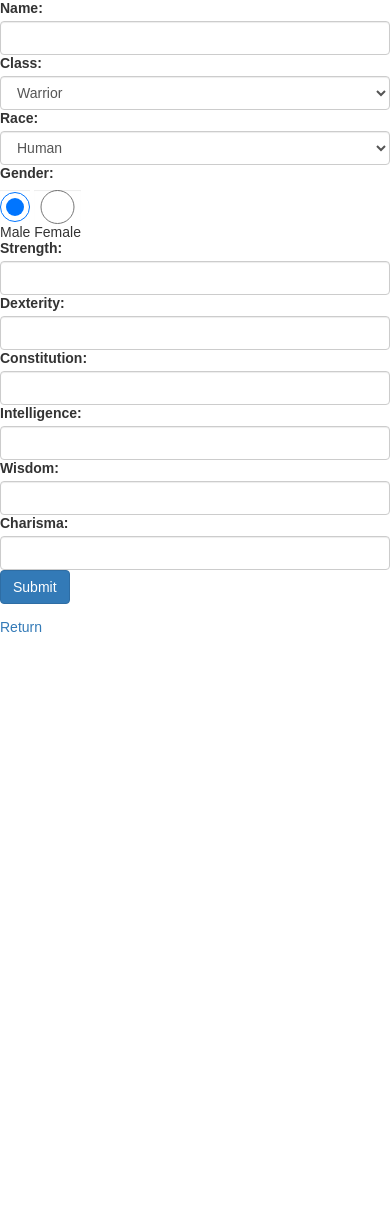
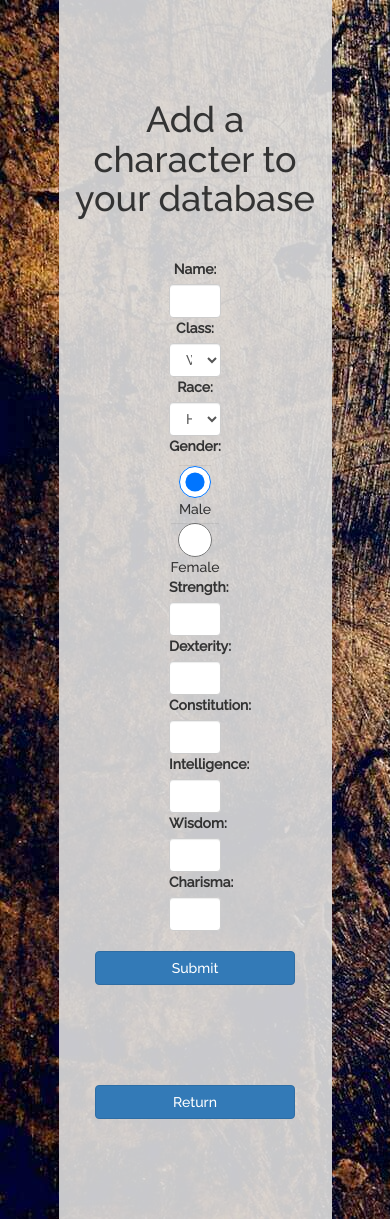
Before and after one commit to silverpiir/Character-Creator, a PHP site: page /insert.php in a window 390 px wide. Before the commit the page ends 632 px from the top, so only its background shows below. Run offline with PHP 8.4, Linux system fonts and the light colour scheme.

Commit message:
add visuals and general cleanup

```diff
--- a/css/custom.css
+++ b/css/custom.css
@@ -0,0 +1,84 @@
+body{
+    margin: 0 auto;
+    font-family: 'Raleway', sans-serif;
+    background-image: url("../img/bg2.jpg");
+    background-attachment: fixed;
+}
+.container{
+    height: auto;
+    width: 70%;
+    background: rgba(222, 222, 222, 0.9);
+}
+.container-relative{
+    position: relative;
+}
+
+
+.flex-container {
+  display: flex;
+  flex-direction: column;
+  min-height: 100vh;
+}
+.header {
+  background-color: #3F51B5;
+  color: #fff;
+}
+.section-content {
+  flex: 1;
+}
+.footer {
+  background-color: #FFC107;
+  color: #333;
+}
+
+.minicontainer{
+    margin: 0 auto;
+    width: 30%;
+    font-size: x-large;
+}
+
+
+.welcome-options{
+    width: 100%;
+    position: absolute;
+    top: 30%;
+    left: 0;
+}
+.form-width{
+    width: 30%;
+    margin: 0 auto;
+}
+.form-group{
+    margin: 40px 0 0 0;
+}
+.buttons{
+    width: 200px;
+}
+.buttons-bottom{
+    margin: 100px 0;
+}
+.centering{
+    text-align: center;
+}
+.heading{
+    margin: 100px 0 0 0;
+    text-align: center;
+}
+.h1margin{
+    margin: 20% 0 0 0;
+}
+
+hr{
+    background-color: #333;
+    height: 1px;
+    border: 0;
+}
+
+.tableview{
+
+    table-layout: fixed;
+    width: 50%;
+}
+.tdview{
+    width: 200px;
+}
--- a/db/dbdesign.sql
+++ b/db/dbdesign.sql
@@ -17,7 +17,7 @@
 
 CREATE TABLE IF NOT EXISTS rpg.characters_test(
     id INT NOT NULL PRIMARY KEY AUTO_INCREMENT,
-    name VARCHAR(30),
+    name VARCHAR(16),
     class VARCHAR(30),
     race VARCHAR(30),
     gender CHAR(1),
--- a/insert.php
+++ b/insert.php
@@ -4,23 +4,29 @@
         <meta charset="UTF-8">
         <title>Add character</title>
         <link rel="stylesheet" href="https://maxcdn.bootstrapcdn.com/bootstrap/3.3.7/css/bootstrap.css">
+        <link rel="stylesheet" href="css/custom.css" type="text/css">
+        <link href="https://fonts.googleapis.com/css?family=Raleway:500" rel="stylesheet">
         <style type="text/css">
-        body{ font: 14px sans-serif; }
-        .wrapper{ width: 350px; padding: 20px; }
+            body{text-align: center; }
         </style>
     </head>
     <body>
+        <div class="container container-relative flex-container">
+            <div class="section-content">
+                <p><h1 class="heading">Add a character to your database</h1></p>
                 <form class="form-horizontal" action="include/addcharacter.php" method="POST">
 
                 <div class="form-group">
-                <label class="col-sm-2 control-label">Name: </label>
-                <div class="col-sm-10">
+                    <div class="form-width">
+                        <label class="col-sm-4 control-label">Name: </label>
+                        <div class="col-sm-8">
                             <input type="text" name="name" class="form-control" value=""/>
                         </div>
+                    </div>
 
-                <label class="col-sm-2 control-label">Class: </label>
-                <div class="col-sm-10">
-                    <!--<input type="text" name="class" class="form-control" value=""/> -->
+                    <div class="form-width">
+                        <label class="col-sm-4 control-label">Class: </label>
+                        <div class="col-sm-8">
                              <select class="form-control" name="class">
                                 <option value="Warrior">Warrior</option>
                                 <option value="Mage">Mage</option>
@@ -28,9 +34,11 @@
                                 <option value="Priest">Priest</option>
                             </select>
                         </div>
+                    </div>
 
-                <label class="col-sm-2 control-label">Race: </label>
-                <div class="col-sm-10">
+                    <div class="form-width">
+                        <label class="col-sm-4 control-label">Race: </label>
+                        <div class="col-sm-8">
                             <!--<input type="text" name="race" class="form-control" value=""/>-->
                             <select class="form-control" name="race">
                                 <option value="Human">Human</option>
@@ -39,46 +47,65 @@
                                 <option value="Gnome">Gnome</option>
                             </select>
                         </div>
+                    </div>
 
-                <label class="col-sm-2 control-label">Gender: </label>
-                <div class="col-sm-10">
+                    <div class="form-width">
+                        <label class="col-sm-4 control-label">Gender: </label>
+                        <div class="col-sm-8">
                             <!--<input type="text" name="gender" class="form-control" value=""/>-->
                             <div style="display:inline-block"><input class="form-control" type="radio" name="gender" value="M" checked> Male</div>
                             <div style="display:inline-block"><input class="form-control" type="radio" name="gender" value="F"> Female</div>
                         </div>
+                    </div>
 
-                <label class="col-sm-2 control-label">Strength: </label>
-                <div class="col-sm-10">
+                    <div class="form-width">
+                        <label class="col-sm-4 control-label">Strength: </label>
+                        <div class="col-sm-8">
                             <input type="text" name="strength" class="form-control" value=""/>
                         </div>
+                    </div>
 
-                <label class="col-sm-2 control-label">Dexterity: </label>
-                <div class="col-sm-10">
+                    <div class="form-width">
+                        <label class="col-sm-4 control-label">Dexterity: </label>
+                        <div class="col-sm-8">
                             <input type="text" name="dexterity" class="form-control" value=""/>
                         </div>
+                    </div>
 
-                <label class="col-sm-2 control-label">Constitution: </label>
-                <div class="col-sm-10">
+                    <div class="form-width">
+                        <label class="col-sm-4 control-label">Constitution: </label>
+                        <div class="col-sm-8">
                             <input type="text" name="constitution" class="form-control" value=""/>
                         </div>
+                    </div>
 
-                <label class="col-sm-2 control-label">Intelligence: </label>
-                <div class="col-sm-10">
+                    <div class="form-width">
+                        <label class="col-sm-4 control-label">Intelligence: </label>
+                        <div class="col-sm-8">
                             <input type="text" name="intelligence" class="form-control" value=""/>
                         </div>
+                    </div>
 
-                <label class="col-sm-2 control-label">Wisdom: </label>
-                <div class="col-sm-10">
+                    <div class="form-width">
+                        <label class="col-sm-4 control-label">Wisdom: </label>
+                        <div class="col-sm-8">
                             <input type="text" name="wisdom" class="form-control" value=""/>
                         </div>
+                    </div>
 
-                <label class="col-sm-2 control-label">Charisma: </label>
-                <div class="col-sm-10">
+                    <div class="form-width">
+                        <label class="col-sm-4 control-label">Charisma: </label>
+                        <div class="col-sm-8">
                             <input type="text" name="charisma" class="form-control" value=""/>
-                    <input class="col-sm-2 btn btn-primary" type="submit" value="Submit"/>
                         </div>
                     </div>
+                </div>
+
+                <br><input class="buttons btn btn-primary" type="submit" value="Submit"/>
+                <br><a class="buttons buttons-bottom btn btn-primary" href="welcome.php">Return</a>
+
                 </form>
-        <a href="welcome.php">Return</a>
+            </div>
+        </div>
     </body>
 </html>
```
Also changed, not shown: include/modify_landing.php (+2 -6 lines), include/update.php (+5 -4 lines), include/viewcharacters.php (+26 -18 lines), include/viewtest.php (+33 -31 lines), login.php (+32 -35 lines), register.php (+35 -39 lines), success.php (+8 -3 lines), welcome.php (+22 -15 lines), img/bg1.jpg (added), img/bg1xl.jpg (added), img/bg2.jpg (added), img/bg222.jpg (added), img/bg2xl.jpg (added), img/bg3.jpg (added), 1 more files. Lines whose indentation alone changed are shown as unchanged.
